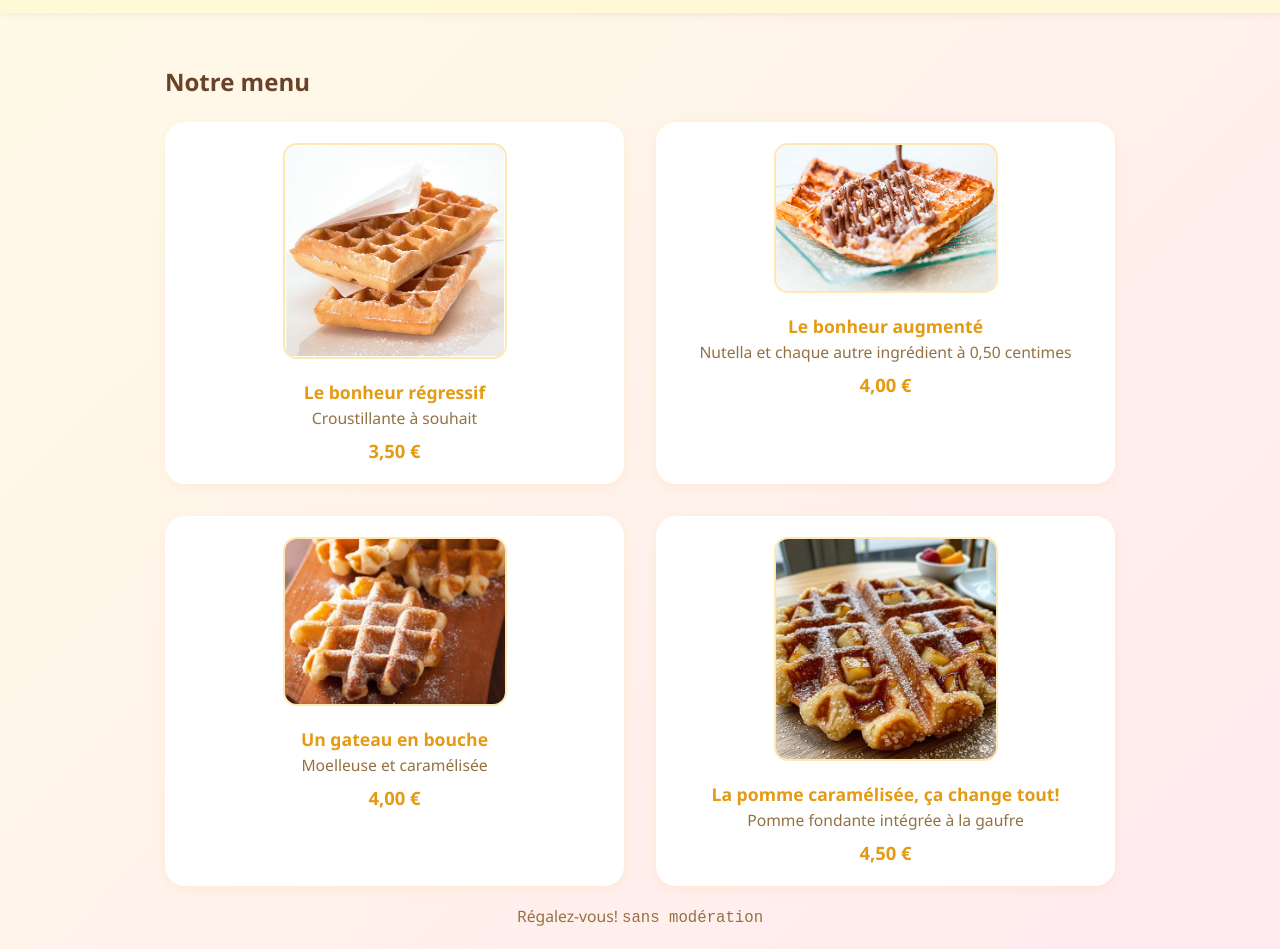
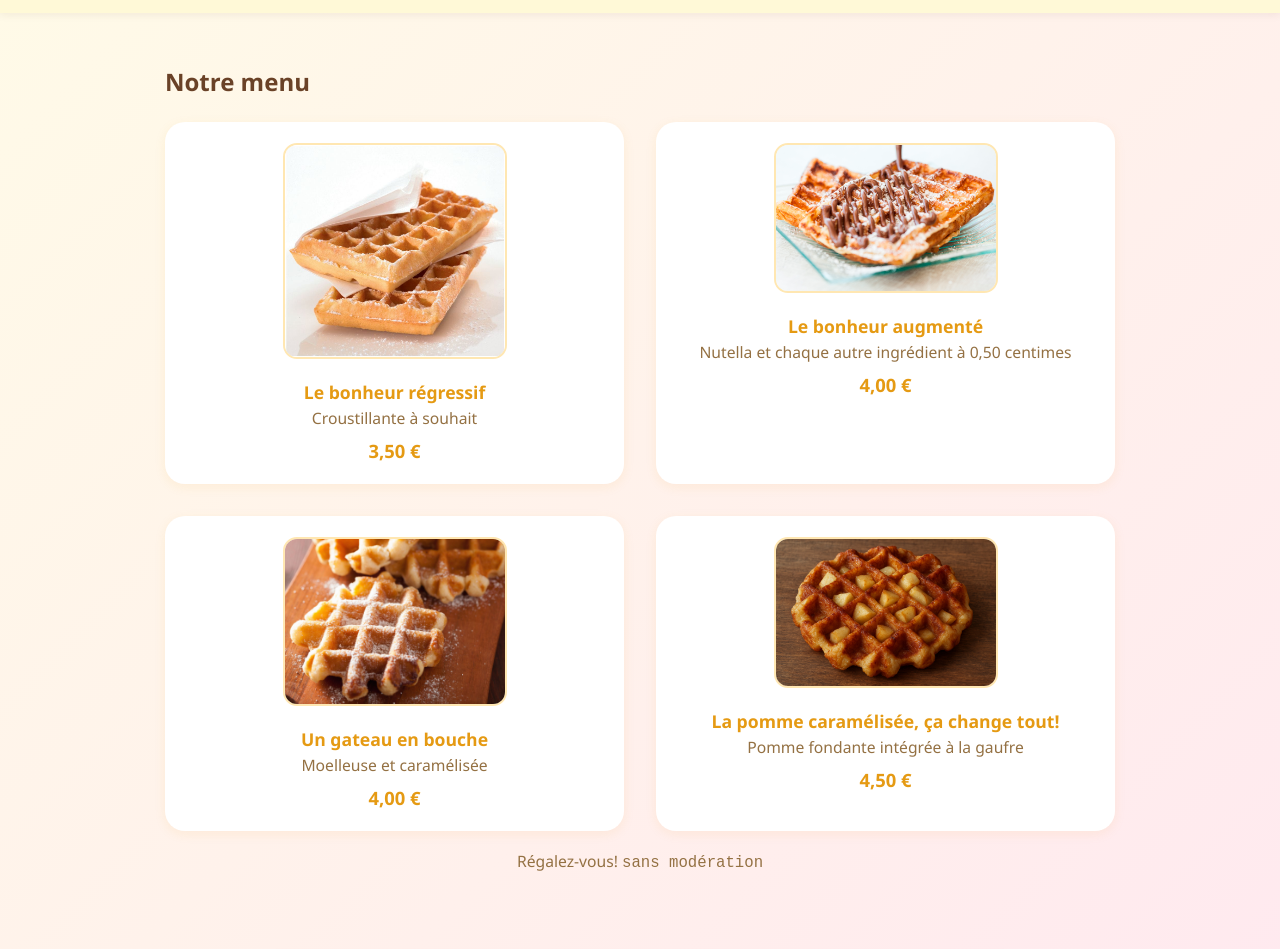
Before and after one commit to lagaufredesalpes/presentation, a plain HTML site: page index.html in a window 1280 px wide. Shown: the part 120-1069 px from the top of the page. Drawn offline with Linux system fonts and the light colour scheme.

Commit message:
Update index.html

```diff
--- a/index.html
+++ b/index.html
@@ -33,7 +33,7 @@
           <span class="price">4,00 €</span>
         </div>
         <div class="waffle-item">
-          <img src="images/Liegeoise pomme 3.jpg" alt="Gaufre de Liège à la pomme caramélisée">
+          <img src="images/Liegeoise pomme.jpg" alt="Gaufre de Liège à la pomme caramélisée">
           <p>La pomme caramélisée, ça change tout!</p>
           <span class="description">Pomme fondante intégrée à la gaufre</span>
           <span class="price">4,50 €</span>
```
